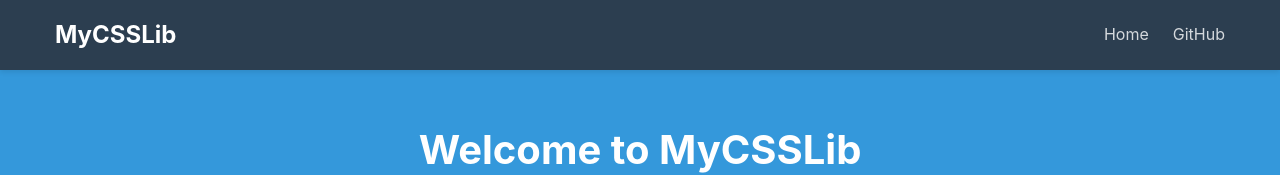
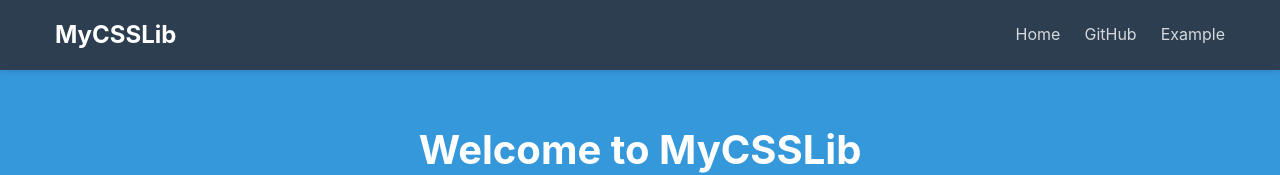
Before and after one commit to rahul-4223/css-frame, a plain HTML site: page index.html in a window 1280 px wide. Shown: the top 175 px of the page. Drawn offline with Linux system fonts and the light colour scheme.

Commit message:
add example section

```diff
--- a/index.html
+++ b/index.html
@@ -17,6 +17,7 @@
         <ul class="nav-links" id="navLinks">
           <li><a href="#">Home</a></li>
           <li><a href="https://github.com/rahul-4223/css-frame.git">GitHub</a></li>
+         <li><a href="#ex">Example</a></li>
         </ul>
       </div>
     </nav>
@@ -98,8 +99,7 @@
 &lt;<span style="color: orangered;">div </span>class=<span style="color: skyblue;">"grid-item col-3</span> "&gt;col-3&lt;<span style="color: orangered;">/div</span>&gt;
 &lt;<span style="color: orangered;">div </span>class=<span style="color: skyblue;">"grid-item col-2</span> "&gt;col-2&lt;<span style="color: orangered;">/div</span>&gt;
 &lt;/div&gt;
-            </pre
-          >
+            </pre>
 
         </div>
 
@@ -197,7 +197,7 @@
             </div>
           </div>
 
-          <pre class="pr text-light" style="background-color: #333; padding: 1rem;">
+          <pre class="pr text-light"  style="background-color: #333; padding: 1rem;">
 &lt;div class="card"&gt;
 &lt;div class="card-header"&gt;<span style="color: orangered;"> Card Title</span>&lt;/div&gt;
 &lt;div class="card-body"&gt;
@@ -208,6 +208,7 @@
 &lt;/div&gt;
 &lt;/div&gt;
             </pre>
+
         </div>
 
         <!-- Typography Section -->
@@ -517,6 +518,7 @@
       <span id="modeText">Dark Mode</span>
   </button>
 
+
     <script src="./js/ui-library.js"></script>
   </body>
 </html>
```
